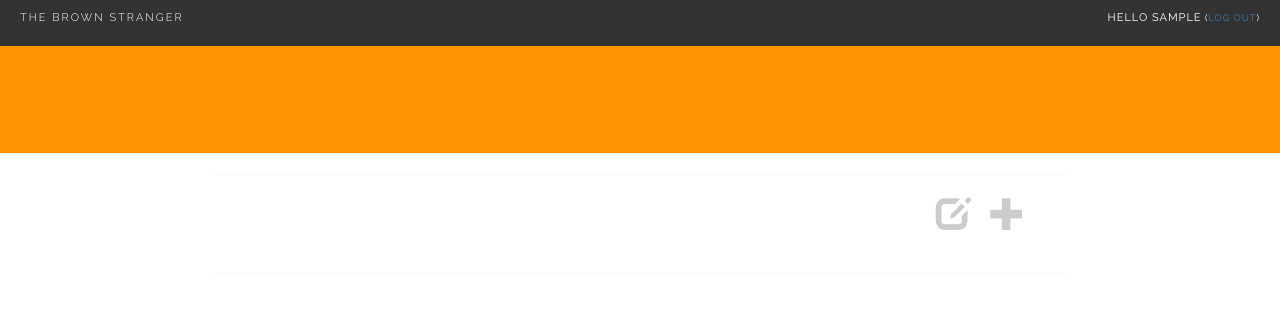
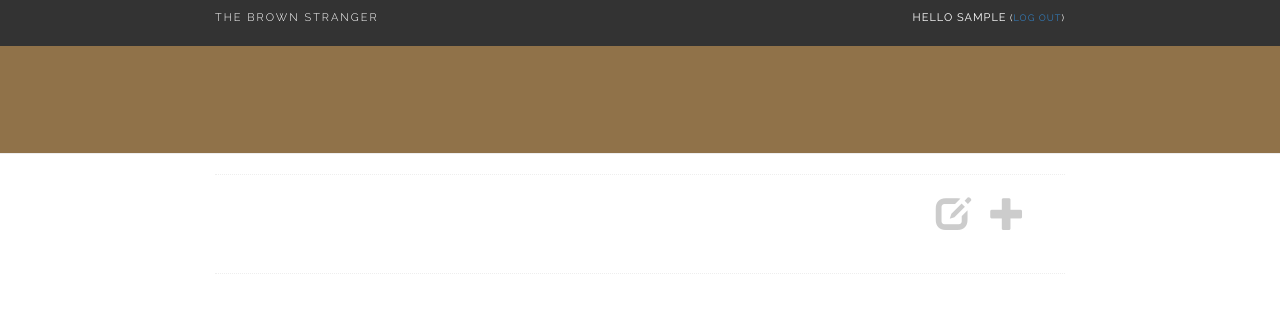
Before and after one commit to qurdafia/my-first-blog, a Django app: a page that uses blog/templates/blog/base.html in a window 1280 px wide. Shown: the top 313 px of the page. Run offline with Django 3.2, Linux system fonts and the light colour scheme; the visitor is signed in with stand-in values (Sample User, id 1); data that the repository does not hold is empty; some libraries are stand-ins or nearby versions.

Commit message:
Page header color changed

```diff
--- a/blog/static/css/blog.css
+++ b/blog/static/css/blog.css
@@ -9,7 +9,7 @@ body {
 }
 
 .page-header {
-    background-color: #ff9400;
+    background-color: #907249;
     margin-top: 0;
     padding: 20px 20px 20px 40px;
 }
--- a/blog/templates/blog/base.html
+++ b/blog/templates/blog/base.html
@@ -11,12 +11,14 @@
 
     <body>
         <div class="auth-area">
+            <div class="wrap">
                 <p class="main-logo"><a href="{% url 'blog.views.post_list' %}">the brown stranger</a></p>
                 {% if user.is_authenticated %}
                 <p class="auth-menu">Hello {{ user.username }}<small> (<a href="{% url 'logout' %}">Log out</a>)</small></p>
                 {% else %}
                 <a href="{% url 'login' %}" class="auth-menu"><span class="glyphicon glyphicon-lock"></span></a>
                 {% endif %}
+            </div>
         </div>
 
 
```
Lines whose indentation alone changed are shown as unchanged.
